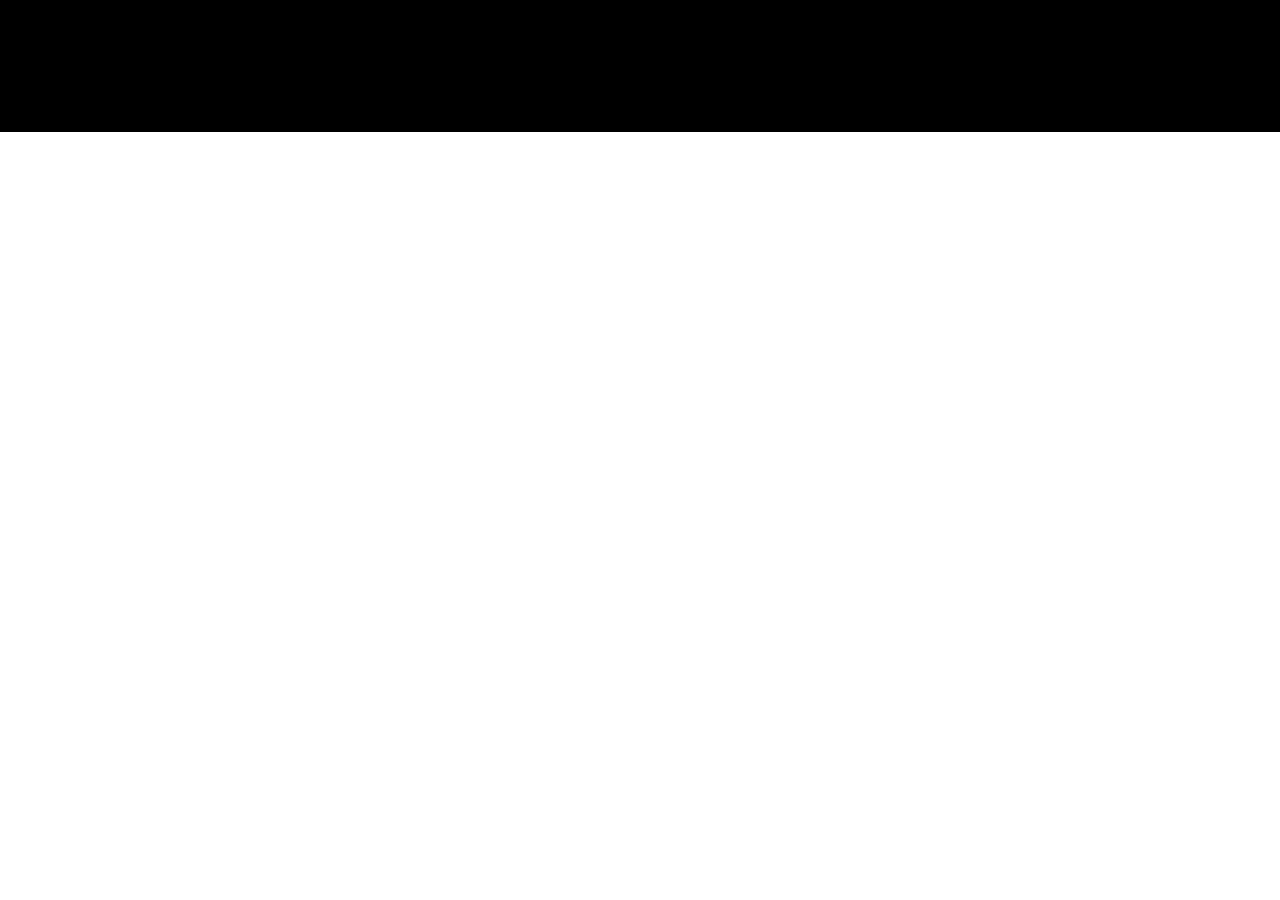
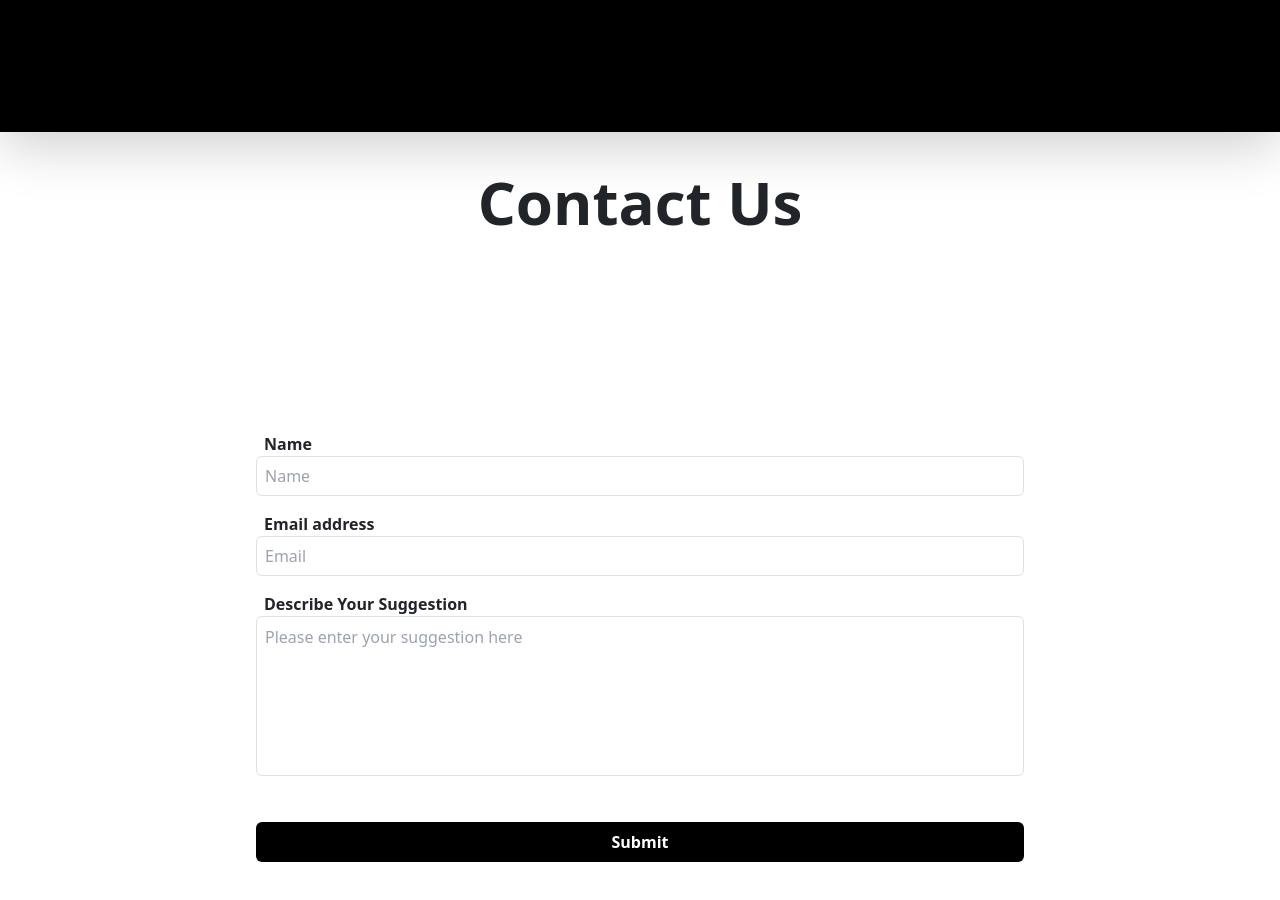
Before and after one commit to yaswanthtondepu/walmsplit, a React (Create React App) app: page / in a window 1280 px wide. Shown: the part 720-1620 px from the top of the page. Before the commit the page ends 852 px from the top, so only its background shows below. Built offline with nearby package versions, Linux system fonts and the light colour scheme; no server answers.

Commit message:
Few Improvements and bug fixes
1) Made contact from visible again
2) Fixed bug where scroll bar is not shown on Welcome page which made contact from hidden
3) Added Loader for friend's list
4) Added max height to friend's list
5) Improved search functionality

```diff
--- a/package.json
+++ b/package.json
@@ -1,6 +1,6 @@
 {
   "name": "walmart-split",
-  "version": "2.1",
+  "version": "2.12",
   "private": true,
   "dependencies": {
     "@testing-library/jest-dom": "^5.16.5",
@@ -13,6 +13,7 @@
     "react": "^18.2.0",
     "react-bootstrap": "^2.5.0",
     "react-dom": "^18.2.0",
+    "react-loader-spinner": "^5.3.4",
     "react-router-dom": "^6.8.1",
     "react-scripts": "5.0.1",
     "web-vitals": "^2.1.4"
--- a/src/components/Search.js
+++ b/src/components/Search.js
@@ -1,6 +1,6 @@
 import React from 'react'
 
-const Search = ({ setSearchPerson }) => {
+const Search = ({ setSearchPerson, searchPerson }) => {
 
     function handleSearchChange(e) {
         setSearchPerson(e.target.value);
@@ -11,7 +11,8 @@ const Search = ({ setSearchPerson }) => {
                 <input type="text" placeholder="Search"
                     style={{ border: "1px solid black" }}
                     className="rounded-md w-1/2 h-10 pl-2 focus:outline-none"
-                    onChange={handleSearchChange} />
+                    onChange={handleSearchChange}
+                    value={searchPerson} />
             </div>
         </>
     )
--- a/src/components/ToggleBox.js
+++ b/src/components/ToggleBox.js
@@ -1,17 +1,20 @@
 import React from "react";
 
-const ToggleBox = ({ allPersons, activePersonsHandler, activePersons }) => {
+const ToggleBox = ({ allPersons, activePersonsHandler, activePersons, clearSearchHandler }) => {
   const children = [];
 
   allPersons.forEach((name, id) => {
     if (activePersons.includes(id.toString())) {
       children.push(
-        <button
+        <button type="button"
           value={id}
-          onClick={(e) =>
+          onClick={(e) => {
             activePersonsHandler((activepersonids) =>
               activepersonids.filter((id) => id !== e.target.value)
-            )
+            );
+            clearSearchHandler();
+          }
+
           }
           className="hoverbutton dark"
           key={id}
@@ -23,11 +26,13 @@ const ToggleBox = ({ allPersons, activePersonsHandler, activePersons }) => {
       children.push(
         <button
           value={id}
-          onClick={(e) =>
+          onClick={(e) => {
             activePersonsHandler((activepersonids) => [
               ...activepersonids,
               e.target.value,
-            ])
+            ]);
+            clearSearchHandler();
+          }
           }
           className="hoverbutton light"
           key={id}
@@ -38,7 +43,7 @@ const ToggleBox = ({ allPersons, activePersonsHandler, activePersons }) => {
     }
   });
 
-  return <div className="mt-2">{children}</div>;
+  return <div className="mt-2 max-h-60 overflow-y-auto ">{children}</div>;
 };
 
 export default ToggleBox;
--- a/src/index.css
+++ b/src/index.css
@@ -5,7 +5,6 @@ body {
     sans-serif;
   -webkit-font-smoothing: antialiased;
   -moz-osx-font-smoothing: grayscale;
-  overflow: hidden;
   scroll-behavior: smooth;
 }
 
@@ -15,8 +14,8 @@ code {
 }
 
 body::-webkit-scrollbar, .scroll::-webkit-scrollbar {
-    width: 6px;
-    height: 6px;
+    width: 10px;
+    height: 5px;
 }
 body::-webkit-scrollbar-track, .scroll::-webkit-scrollbar-track {
     border-radius: 10px;
--- a/src/pages/HomePage.js
+++ b/src/pages/HomePage.js
@@ -5,6 +5,7 @@ import { ItemBox } from "../components/ItemBox";
 import TotalBox from "../components/TotalBox";
 import Nav from "../components/Nav";
 import Search from "../components/Search";
+import { ThreeDots } from 'react-loader-spinner'
 var axios = require("axios");
 
 export const HomePage = () => {
@@ -15,9 +16,11 @@ export const HomePage = () => {
   const [GlobalActivePersonsIds, setGlobalActivePersonsIds] = useState([]);
   const [personItemList, setPersonItemList] = useState([]);
   const [items, setItems] = useState([]);
+  const [showLoader, setShowLoader] = useState(false);
   console.log({ GlobalActivePersonsIds });
   //to get query params
   useEffect(() => {
+    setShowLoader(true);
     const access_token = localStorage.getItem("access_token")
       ? localStorage.getItem("access_token")
       : " ";
@@ -41,8 +44,12 @@ export const HomePage = () => {
             });
             return newpersons;
           });
+          setShowLoader(false);
         }
-        if (err) console.log(err);
+        if (err) { console.log(err); setShowLoader(false); };
+      })
+      .catch((err) => {
+        setShowLoader(false);
       });
 
     axios
@@ -124,6 +131,12 @@ export const HomePage = () => {
     }
 
   }, [searchPerson, allPersons]);
+
+  const clearSearchHandler = () => {
+    if(searchPerson){
+      setSearchPerson("");
+    }
+  }
   return (
     <div>
       <Nav/>
@@ -133,11 +146,21 @@ export const HomePage = () => {
       >
         {" "}
         <div style={{ height: "calc(100vh - 95px) ", overflowY: "auto", flexBasis: "82%" }} className="scroll">
-          <Search setSearchPerson={setSearchPerson}/>
+          <Search setSearchPerson={setSearchPerson} searchPerson={searchPerson}/>
+          <ThreeDots
+            height="80"
+            width="80"
+            radius="9"
+            color="#000"
+            wrapperStyle={{}}
+            wrapperClassName=""
+            visible={showLoader}
+          />
           <ToggleBox
             allPersons={filteredPersons}
             activePersonsHandler={setGlobalActivePersonsIds}
             activePersons={GlobalActivePersonsIds}
+            clearSearchHandler = {clearSearchHandler}
           ></ToggleBox>
           <ItemBox
             items={items}
--- a/src/pages/WelcomePage.js
+++ b/src/pages/WelcomePage.js
@@ -17,6 +17,11 @@ export const WelcomePage = () => {
 
   function onLogutClick () {
     setAccessToken("");
+  }
+
+  function submitContactUsForm(e) {
+    e.preventDefault();
+    alert("Sorry, this feature is not available yet.");
   }
 
   return (
@@ -40,20 +45,22 @@ export const WelcomePage = () => {
         </div>
       </div>
 
-      {/* <div className="font-bold text-6xl text-center py-10 ">Contact Us</div>
+      <div className="font-bold text-6xl text-center py-10 ">Contact Us</div>
 
       <div className="w-3/5 my-40 mx-auto ">
+        <form onSubmit={submitContactUsForm}>
           <label className="pl-2 font-semibold ">Name</label>
-        <input className=" border w-full h-10 rounded-md mb-3 pl-2 " />
+          <input type="text" placeholder="Name" title="name" className=" border w-full h-10 rounded-md mb-3 pl-2 " />
           <label className="pl-2 font-semibold">Email address</label>
-        <input className=" border w-full h-10 rounded-md mb-3 pl-2" />
+          <input type="email" title="email" placeholder="Email" className=" border w-full h-10 rounded-md mb-3 pl-2" />
           <label className="pl-2 font-semibold"> Describe Your Suggestion </label>
-        <textarea className=" border  resize-none w-full h-40 rounded-md mb-3 pl-2 pt-2" />
-        <button className="bg-black text-white w-full p-2 mt-4 rounded-md font-semibold outline-none hover:bg-white ">
+          <textarea title="suggestion" placeholder="Please enter your suggestion here" className=" border  resize-none w-full h-40 rounded-md mb-3 pl-2 pt-2" />
+          <button type="submit" className="bg-black text-white p-2 w-full mt-4 rounded-md font-semibold outline-none hover:bg-white ">
             {" "}
             Submit{" "}
           </button>
-      </div> */}
+        </form>
+      </div>
     </div>
   );
 };
```
Also changed, not shown: 1 other file (tests, documents, lock files or other folders). Lines whose indentation alone changed are shown as unchanged.
